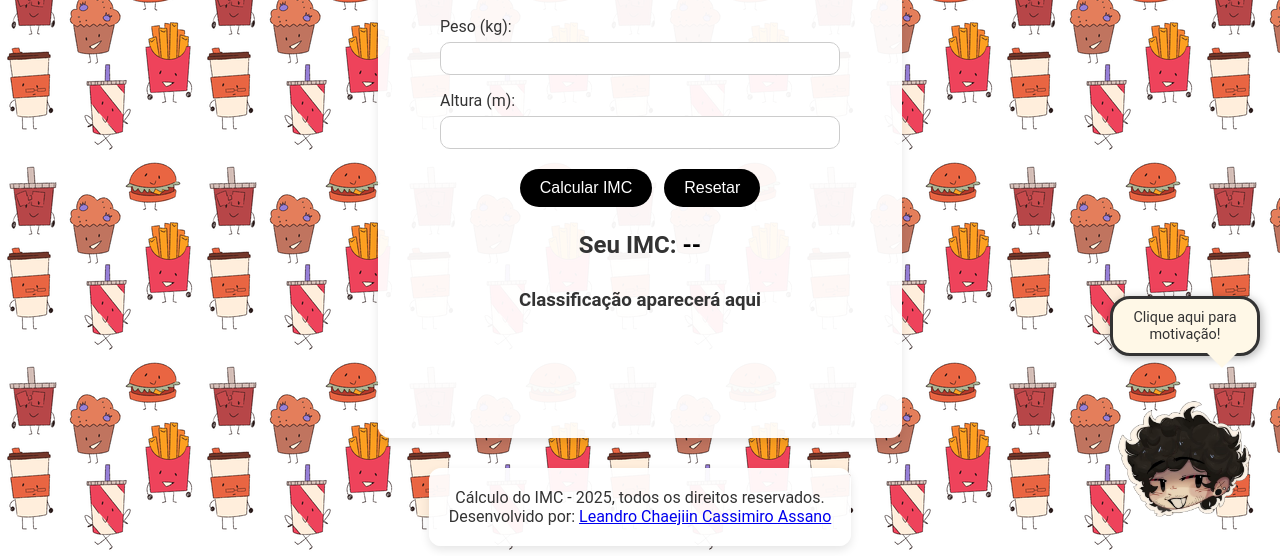
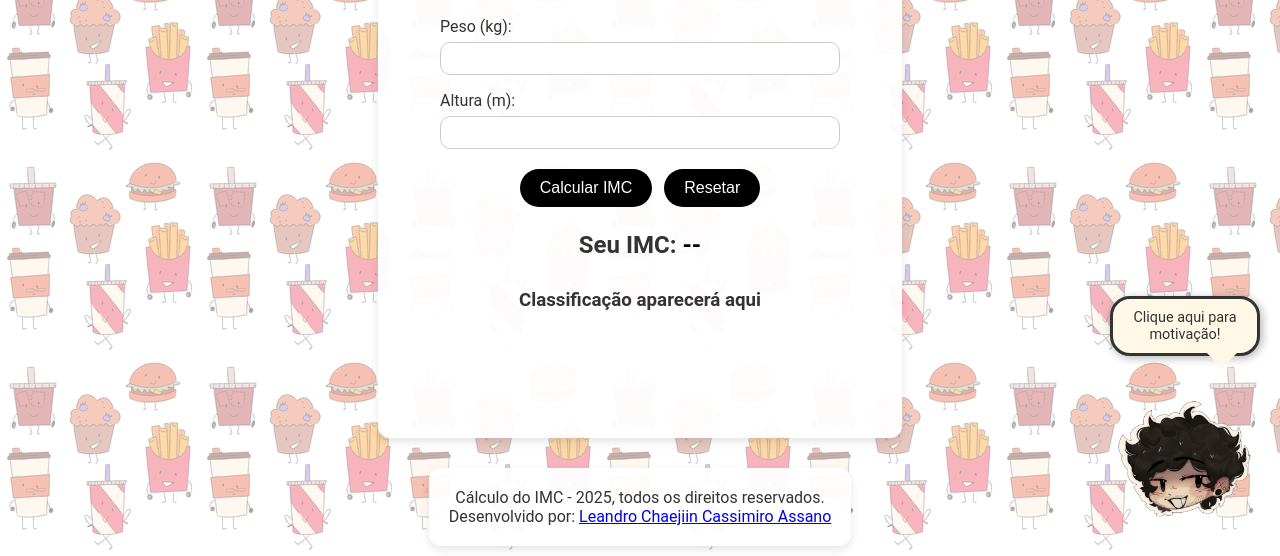
Before and after one commit to chaejiin/CalculadoraIMC, a plain HTML site: page index.html in a window 1280 px wide. Shown: the part 244-800 px from the top of the page. Drawn offline with Linux system fonts and the light colour scheme.

Commit message:
sobreposição branca

```diff
--- a/css/style.css
+++ b/css/style.css
@@ -9,6 +9,17 @@ body {
     min-height: 100vh;
     display: flex;
     flex-direction: column;
+}
+
+body::before {
+    content: "";
+    position: fixed;
+    top: 0;
+    left: 0;
+    width: 100%;
+    height: 100%;
+    background-color: rgba(255, 255, 255, 0.60); /* 60% branco */
+    z-index: -1;
 }
 
 
```
